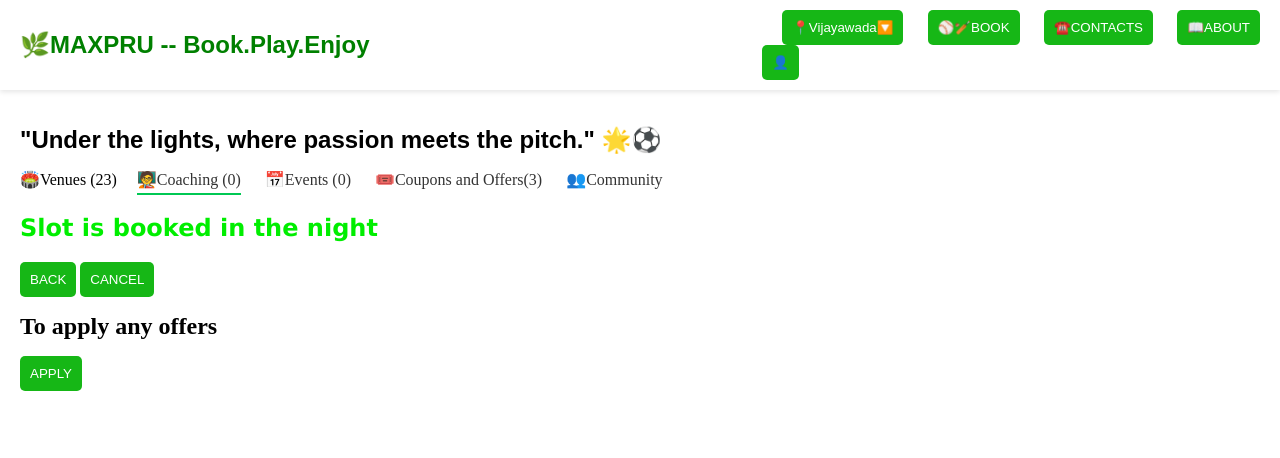
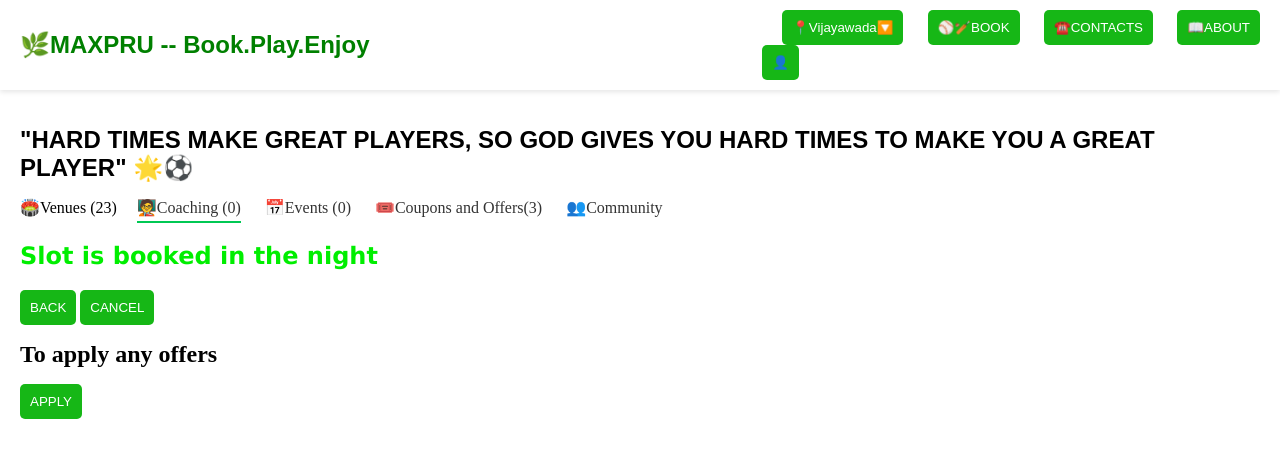
Before and after one commit to Manmohangit123/Maxpru, a plain HTML site: page maxprunight.html in a window 1280 px wide. Drawn offline with Linux system fonts and the light colour scheme.

Commit message:
Update maxprunight.html

```diff
--- a/maxprunight.html
+++ b/maxprunight.html
@@ -149,7 +149,7 @@
         </nav>
     </header>
     <main>
-        <h1>  "Under the lights, where passion meets the pitch." 🌟⚽</h1>
+        <h1>  "HARD TIMES MAKE GREAT PLAYERS, SO GOD GIVES YOU HARD TIMES TO MAKE YOU A GREAT PLAYER" 🌟⚽</h1>
         <div class="tabs">
             <a href="manmohan.html" ><font size="3" color="black" face="Times New Roman">🏟️Venues (23)</a>
             <a href="maxprucoaching.html" class = "active">🧑‍🏫Coaching (0)</a>
```
